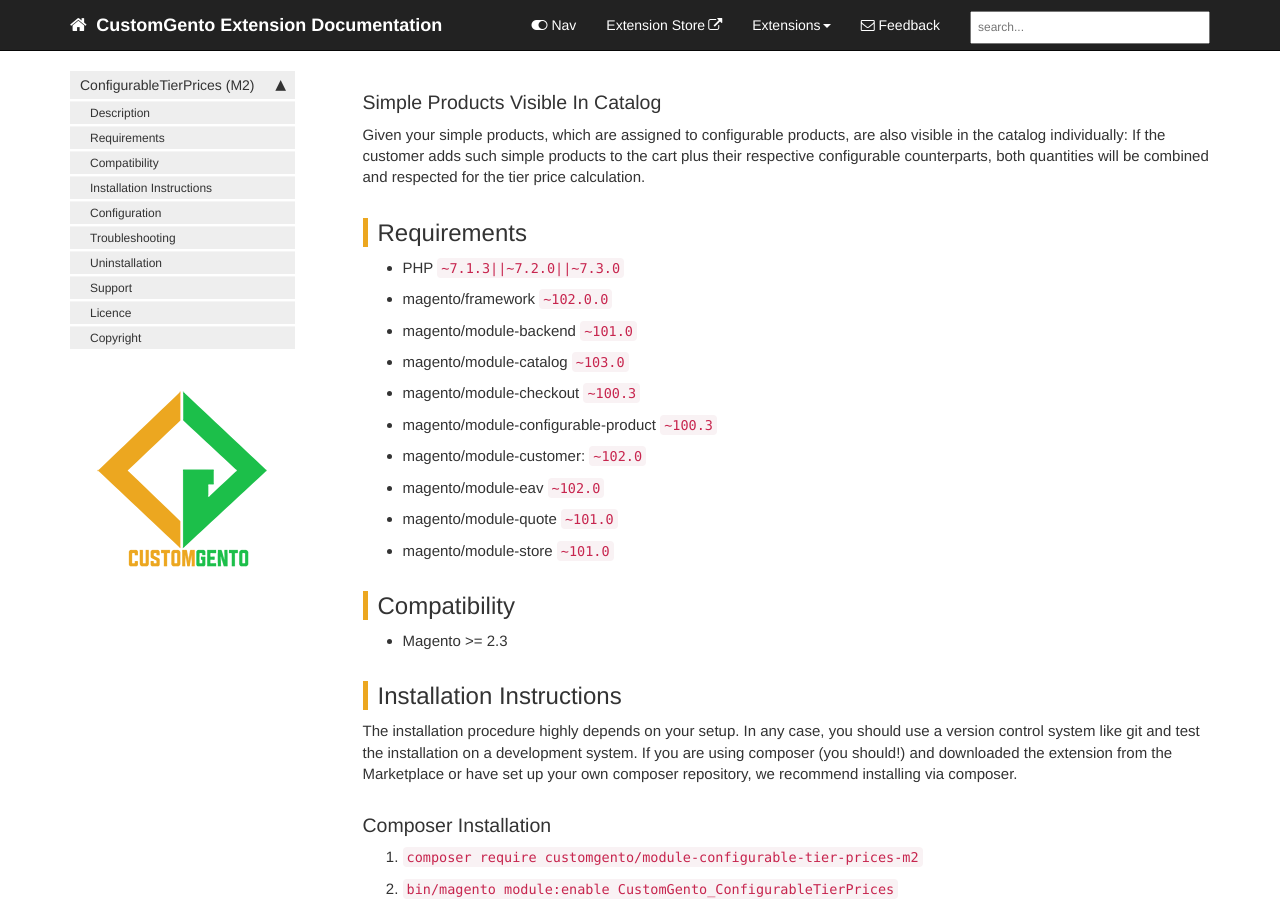
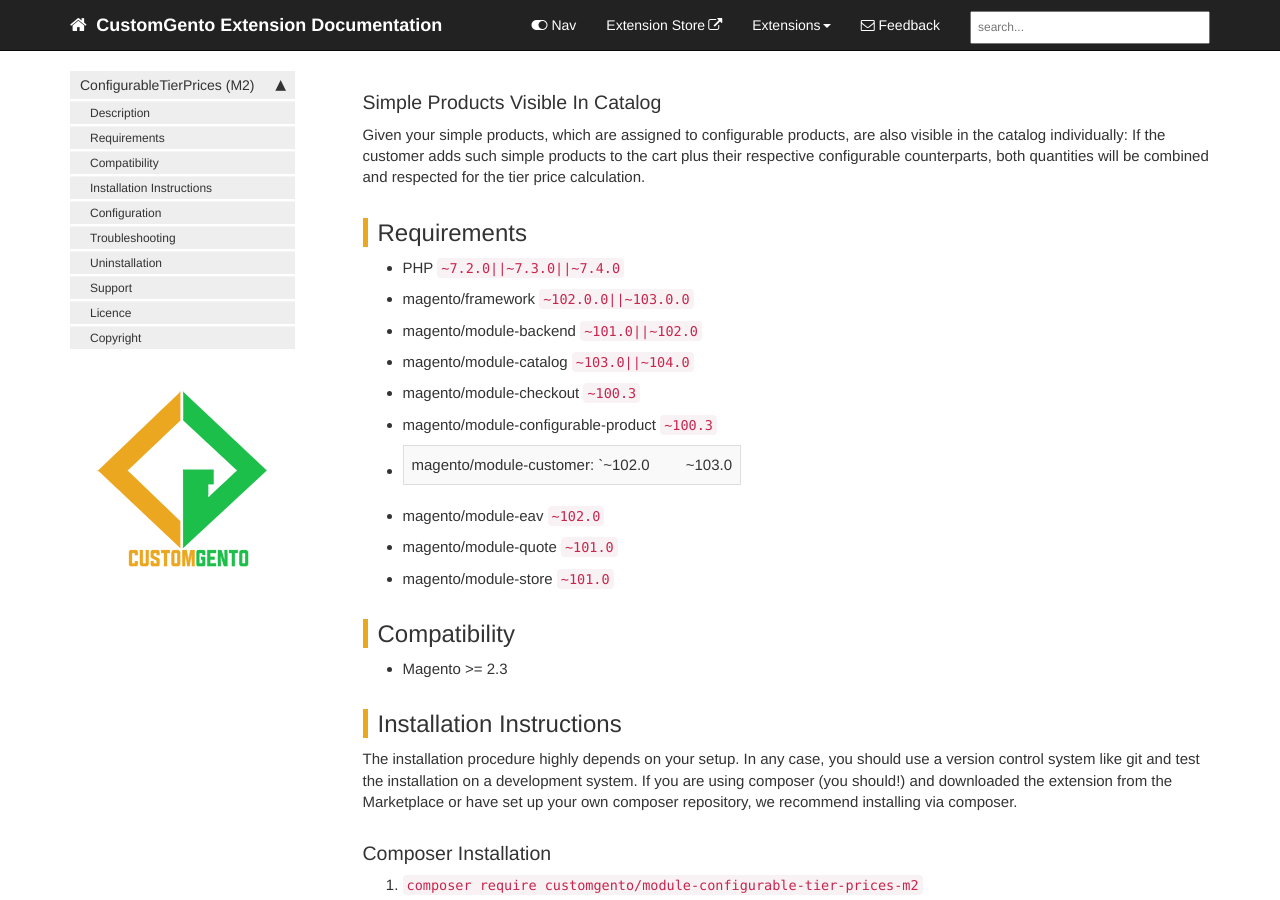
Before and after one commit to customgento/docs, a Jekyll site: the page built from pages/tier-prices-for-configurable-products-m2.md, in a window 1280 px wide and 900 px high, scrolled down 2455 px. Built offline with Jekyll 4.4.1, drawn with Linux system fonts in a browser that asks for light colours; comment, search, counter and statistics services are not loaded.

```diff
--- a/pages/tier-prices-for-configurable-products-m2.md
+++ b/pages/tier-prices-for-configurable-products-m2.md
@@ -39,13 +39,13 @@ In this case, you get the green ones for 18 USD each and the orange ones for 16
 Given your simple products, which are assigned to configurable products, are also visible in the catalog individually: If the customer adds such simple products to the cart plus their respective configurable counterparts, both quantities will be combined and respected for the tier price calculation.
 
 ## Requirements
-- PHP `~7.1.3||~7.2.0||~7.3.0`
-- magento/framework `~102.0.0`
-- magento/module-backend `~101.0`
-- magento/module-catalog `~103.0`
+- PHP `~7.2.0||~7.3.0||~7.4.0`
+- magento/framework `~102.0.0||~103.0.0`
+- magento/module-backend `~101.0||~102.0`
+- magento/module-catalog `~103.0||~104.0`
 - magento/module-checkout `~100.3`
 - magento/module-configurable-product `~100.3`
-- magento/module-customer: `~102.0`
+- magento/module-customer: `~102.0||~103.0
 - magento/module-eav `~102.0`
 - magento/module-quote `~101.0`
 - magento/module-store `~101.0`
```
